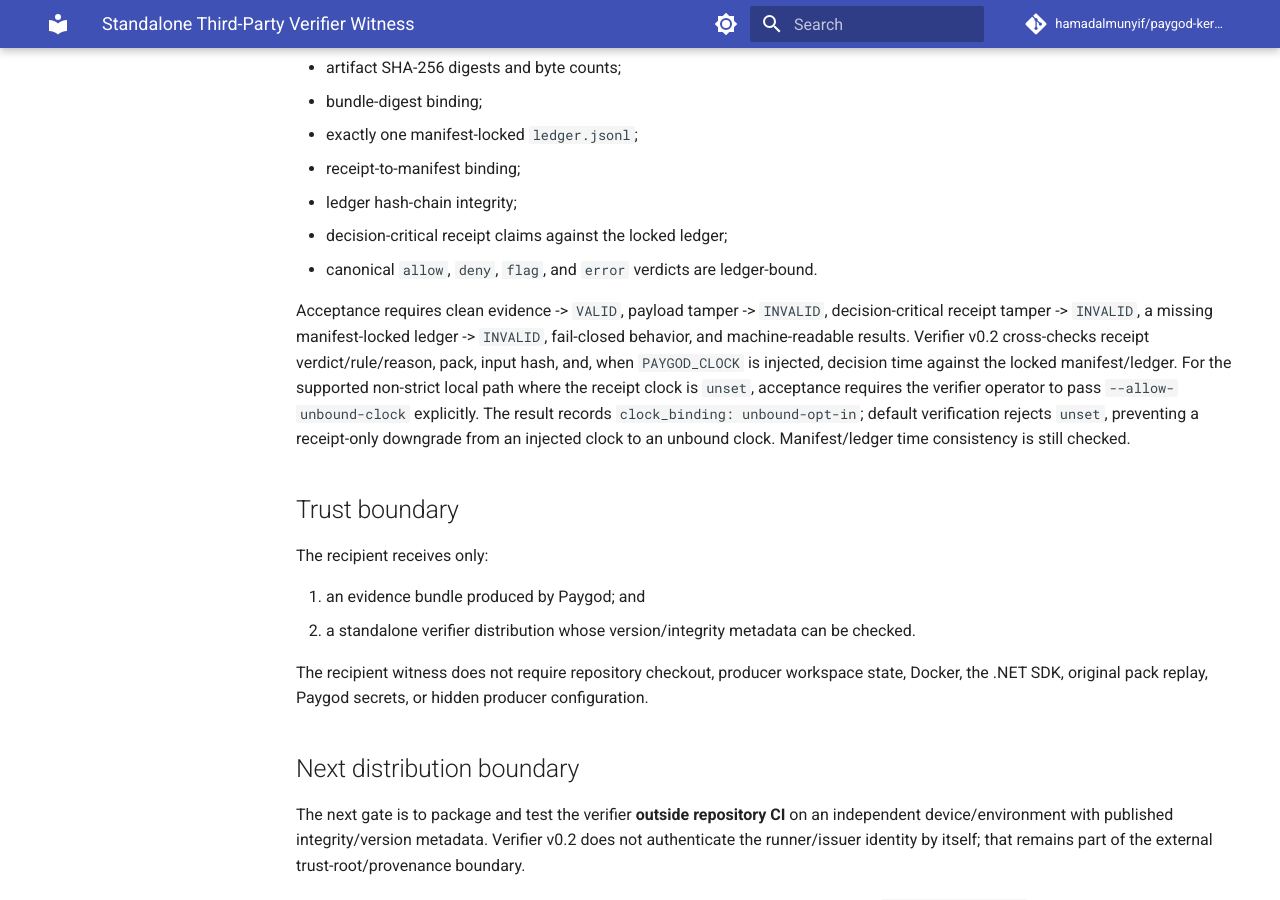
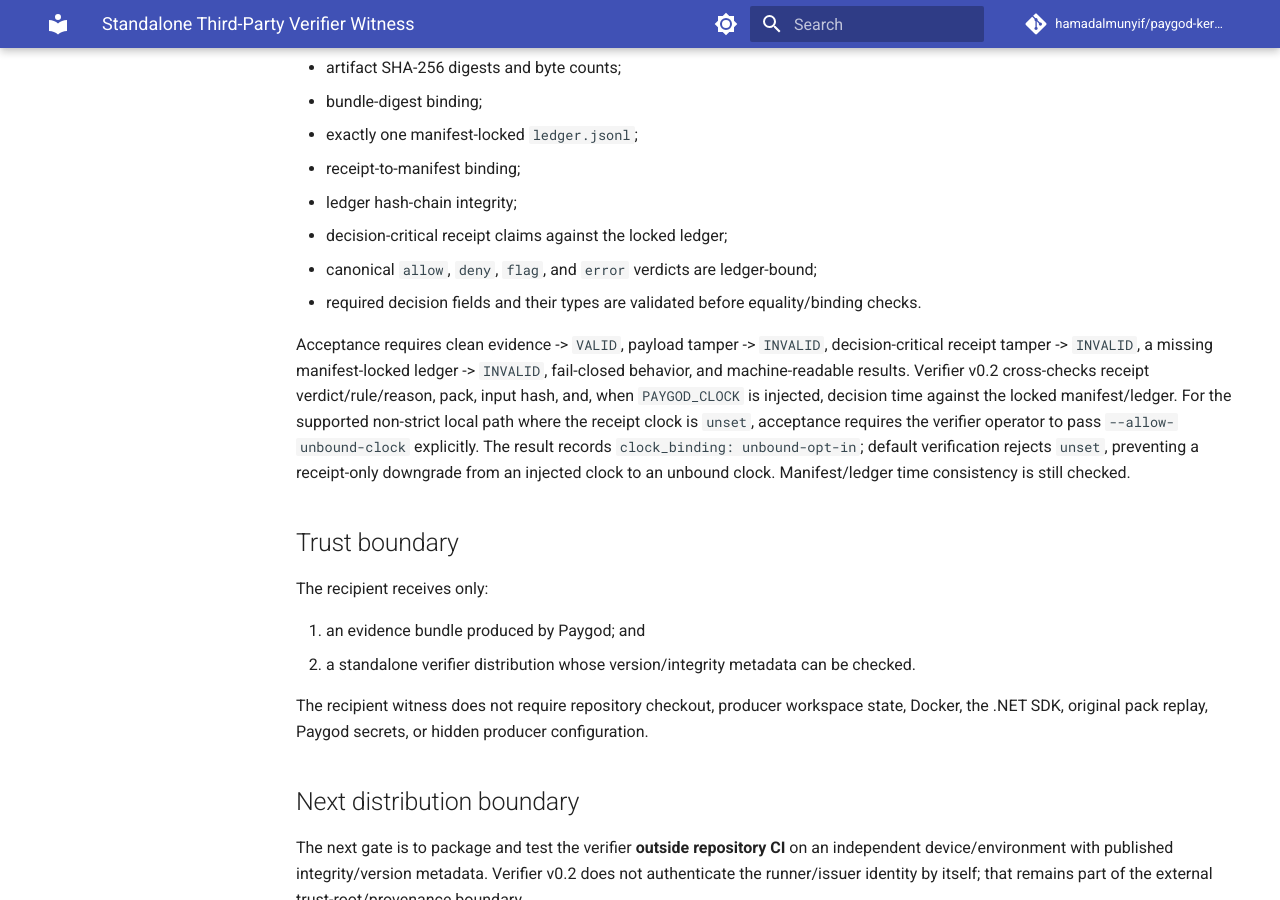
Before and after one commit to hamadalmunyif/paygod-kernel-mvp, an MkDocs documentation site: the page built from docs/STANDALONE_VERIFIER.md, in a window 1280 px wide and 900 px high, scrolled down 457 px. Built offline with MkDocs 1.6.1 and Material for MkDocs 9.7.7, drawn with Linux system fonts in a browser that asks for light colours; comment, search, counter and statistics services are not loaded.

Commit message:
docs: state required decision-field validation

```diff
--- a/docs/STANDALONE_VERIFIER.md
+++ b/docs/STANDALONE_VERIFIER.md
@@ -15,7 +15,8 @@ The verifier checks:
 - receipt-to-manifest binding;
 - ledger hash-chain integrity;
 - decision-critical receipt claims against the locked ledger;
-- canonical `allow`, `deny`, `flag`, and `error` verdicts are ledger-bound.
+- canonical `allow`, `deny`, `flag`, and `error` verdicts are ledger-bound;
+- required decision fields and their types are validated before equality/binding checks.
 
 Acceptance requires clean evidence -> `VALID`, payload tamper -> `INVALID`, decision-critical receipt tamper -> `INVALID`, a missing manifest-locked ledger -> `INVALID`, fail-closed behavior, and machine-readable results. Verifier v0.2 cross-checks receipt verdict/rule/reason, pack, input hash, and, when `PAYGOD_CLOCK` is injected, decision time against the locked manifest/ledger. For the supported non-strict local path where the receipt clock is `unset`, acceptance requires the verifier operator to pass `--allow-unbound-clock` explicitly. The result records `clock_binding: unbound-opt-in`; default verification rejects `unset`, preventing a receipt-only downgrade from an injected clock to an unbound clock. Manifest/ledger time consistency is still checked.
 
```
